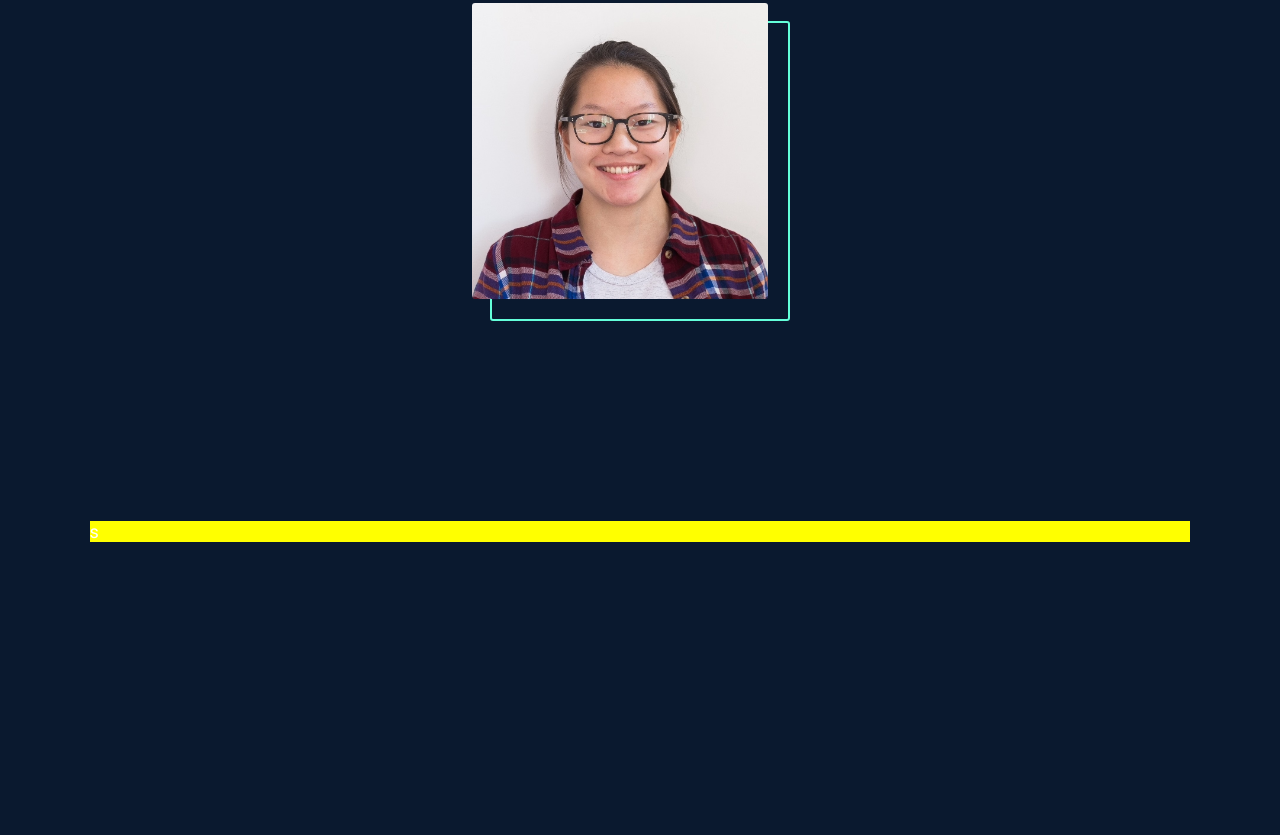
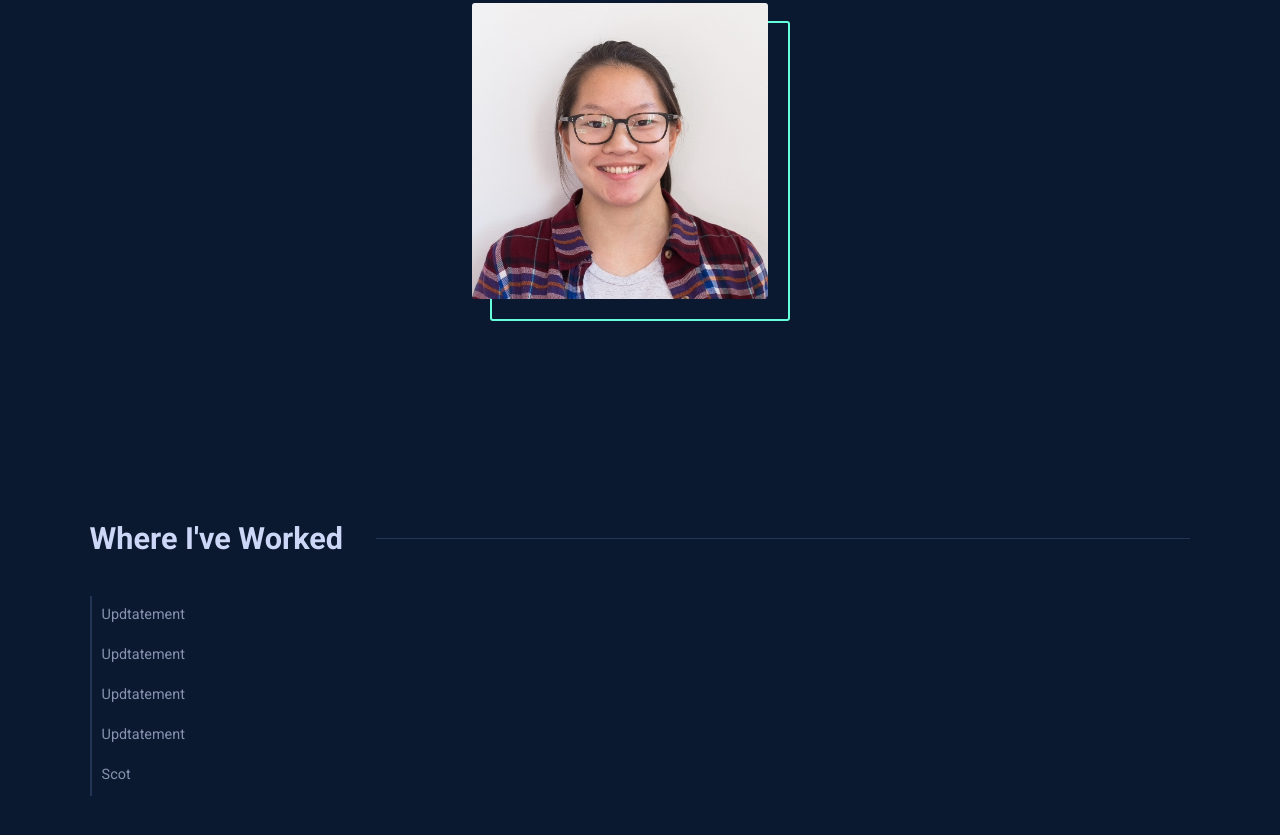
Before and after one commit to SulaimanAminuBarkindo/my-portfolio-webiste, a plain HTML site: page index.html in a window 1280 px wide. Shown: the part 1129-1964 px from the top of the page. Before the commit the page ends 1871 px from the top, so only its background shows below. Drawn offline with Linux system fonts and the light colour scheme.

Commit message:
Create left side of experience section

```diff
--- a/index.html
+++ b/index.html
@@ -7,7 +7,7 @@
     <link rel="preconnect" href="https://fonts.googleapis.com"><link rel="preconnect" href="https://fonts.gstatic.com" crossorigin>
     <link href="https://fonts.googleapis.com/css2?family=Roboto:wght@400;700&display=swap" rel="stylesheet">
     <link rel="stylesheet" href="style.css">
-    <title>logo sulaiman-aminu-barkindo</title>
+    <title>Sulaiman Aminu Barkindo</title>
 </head>
 <body>
     <nav class="navbar">
@@ -64,7 +64,7 @@
             <a href="#contact" class="contact-btn">Contact Me</a>
         </section>
        <section class="about">
-            <div class="title">
+            <div class="sub-title">
                 <h2>
                     About Me
                 </h2>
@@ -103,7 +103,48 @@
                 </div>
             </div>
         </section>
-        <section class="experience">s</section>
+        <section class="experience">
+            <div class="sub-title">
+                <h2>
+                    Where I've Worked
+                </h2>
+                <div class="horizontal-line">
+                </div>
+            </div>
+            <div class="left-side">
+                <div class="left-item">
+                    <div class="left-bar"></div>
+                    <div class="work-place">
+                        Updtatement
+                    </div>
+                </div>
+                <div class="left-item">
+                    <div class="left-bar"></div>
+                    <div class="work-place">
+                        Updtatement
+                    </div>
+                </div>
+                <div class="left-item">
+                    <div class="left-bar"></div>
+                    <div class="work-place">
+                        Updtatement
+                    </div>
+                </div>
+                <div class="left-item">
+                    <div class="left-bar"></div>
+                    <div class="work-place">
+                        Updtatement
+                    </div>
+                </div>
+                <div class="left-item">
+                    <div class="left-bar"></div>
+                    <div class="work-place">
+                        Scot
+                    </div>
+                </div>
+            </div>
+            </div>
+        </section>
            <!-- <section class="work">s</section>
         <section class="contact-me">s</section>
         <footer class="footer">s</footer> -->
--- a/style.css
+++ b/style.css
@@ -223,7 +223,7 @@ p {
 /* end of introduction */
 
 /* start of about section */
-.about .title {
+.sub-title {
     display: flex;
     flex-direction: row;
     justify-content: center;
@@ -231,14 +231,14 @@ p {
     margin-bottom: 40px;
 }
 
-.about .title h2 {
+h2 {
     color: var(--lightest-slate);
     font-size: 1.7rem;
     font-weight: bold;
     margin-right: 3%;
 }
 
-.about .title .horizontal-line {
+.horizontal-line {
     border-bottom: 1px solid rgb(35, 53, 84);
     flex: 1;
 }
@@ -273,7 +273,8 @@ p {
     position: relative;
 }
 
-.skills ul li{
+.skills ul li,
+.work-place {
     color: var(--slate);
     font-size: 0.8rem;
     font-weight: 100;
@@ -318,8 +319,35 @@ p {
 /* end of about section */
 
 /* start of exprience */
-.experience {
-    background-color: yellow;
+.experience .left-side {
+    display: flex;
+    flex-direction: column;
+}
+
+.experience .left-side .left-item {
+    display: flex;
+    width: 105px;
+    height: 40px;
+}
+
+.work-place {
+    align-self: center;
+    cursor: pointer;
+    display: inline-block;
+    text-align: justify;
+    padding: 10px;
+    height: 100%;
+    width: 100%;
+    transition: all 0.5s;
+}
+
+.work-place:hover {
+    background-color: var(--light-navy);
+    color: var(--green);
+}
+
+.experience .left-side .left-item .left-bar {
+    border-left: 2px solid rgb(35, 53, 84);
 }
 /* end of experience */
 
```
Also changed, not shown: 1 other file.
